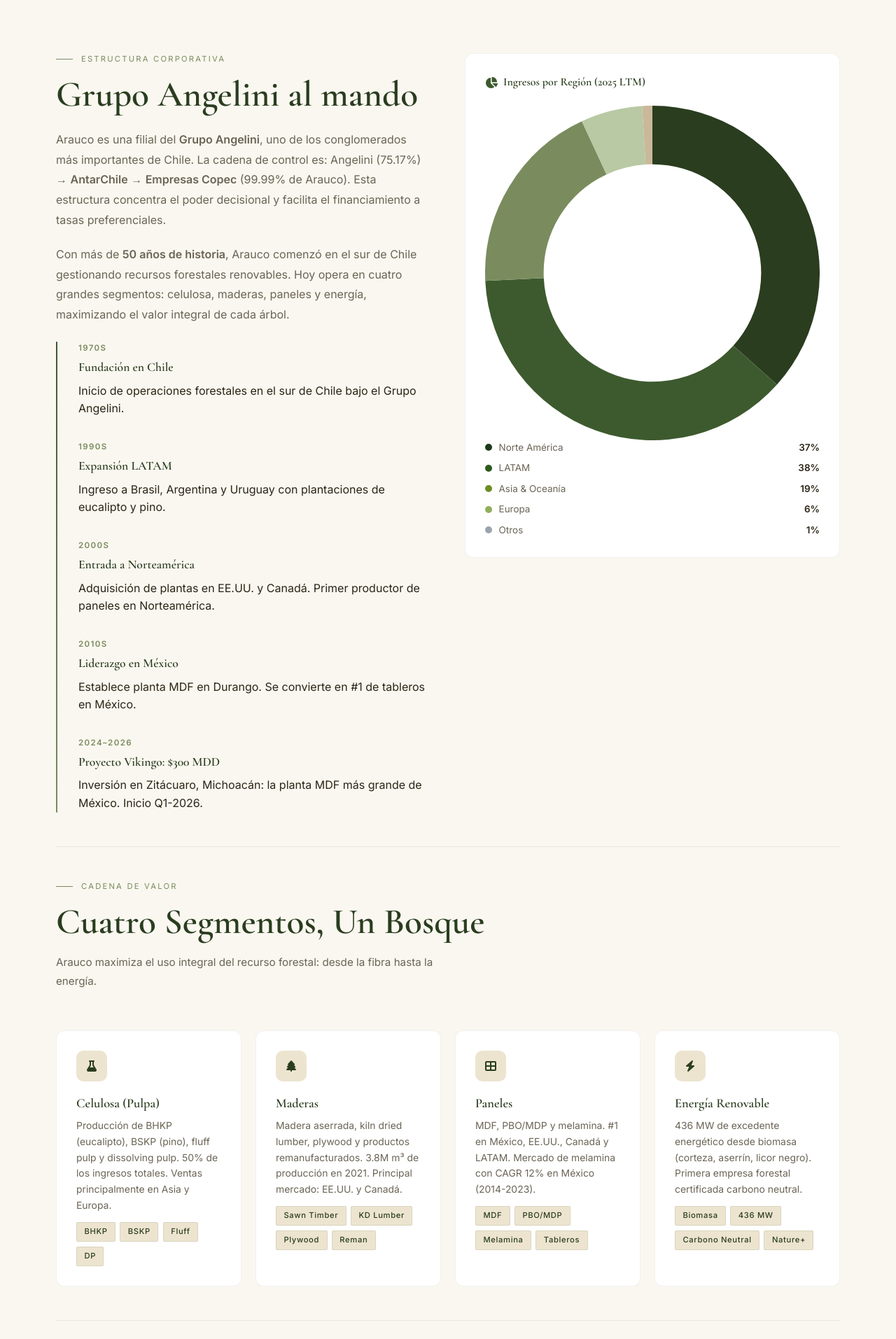
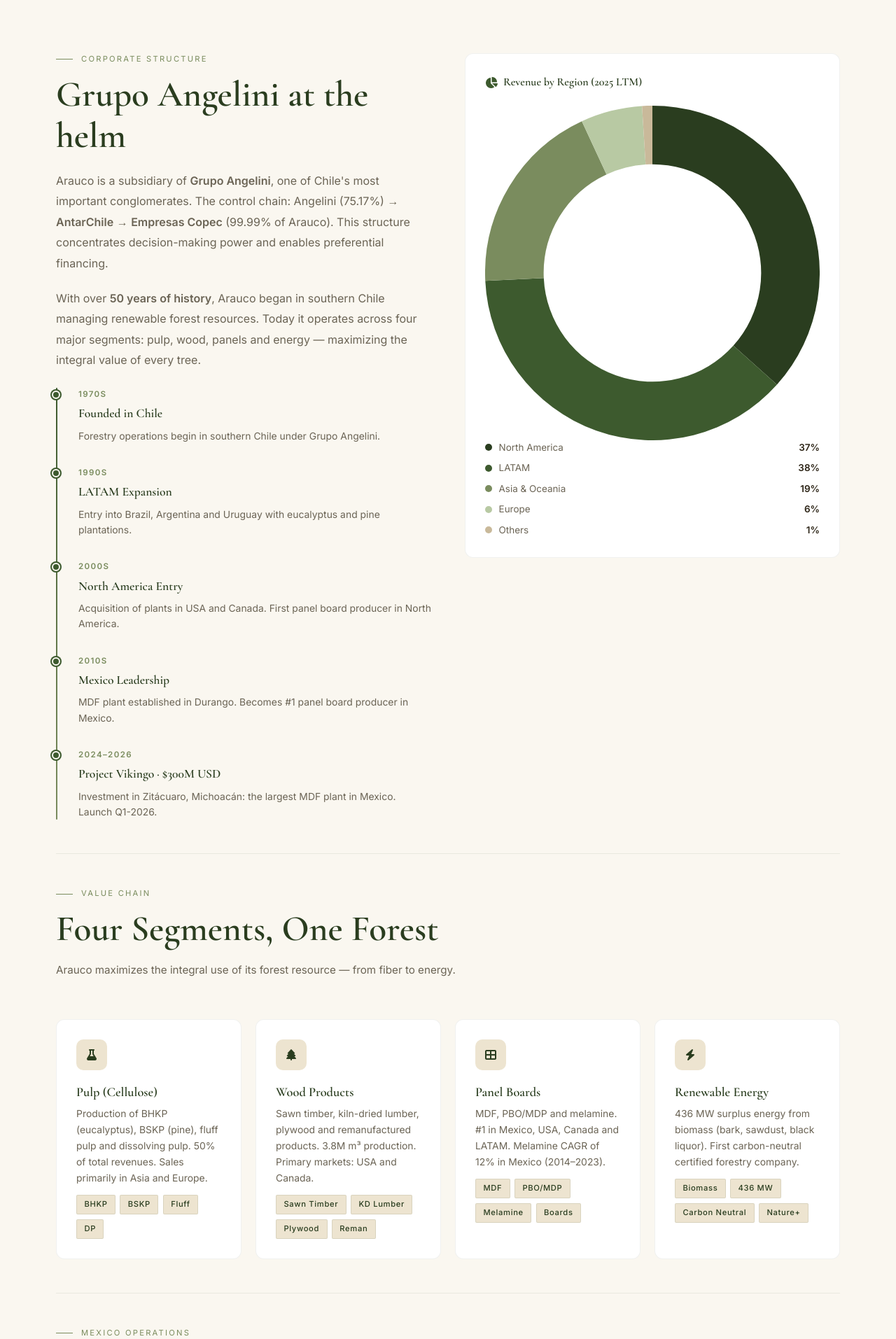
Before and after one commit to a01643155-dotcom/arauco-fx, a Flask app: page /company in a window 1280 px wide. Shown: the part 444-2357 px from the top of the page at 70% size. Run offline with Flask 3, Linux system fonts and the light colour scheme.

Commit message:
Translate all pages to English, fix charts and layout

```diff
--- a/templates/company.html
+++ b/templates/company.html
@@ -1,6 +1,7 @@
 {% extends "base.html" %}
 {% block title %}Company Analysis · Arauco FX{% endblock %}
 {% block content %}
+
 <section class="page-hero">
   <div class="page-hero-bg" style="background-image:url('/static/images/Industria.jpg')"></div>
   <div class="page-hero-inner">
@@ -10,65 +11,52 @@
   </div>
 </section>
 
-<!-- ═══ OVERVIEW ═══ -->
 <section class="section">
   <div class="container">
 
-    <div class="split-2" data-aos="fade-up">
-      <div>
-        <div class="section-eyebrow">Estructura Corporativa</div>
-        <h2 class="section-title" style="text-align:left">Grupo Angelini al mando</h2>
-        <p style="color:var(--gray-600); margin:1.25rem 0; line-height:1.8;">
-          Arauco es una filial del <strong>Grupo Angelini</strong>, uno de los conglomerados más importantes de Chile.
-          La cadena de control es: Angelini (75.17%) → <strong>AntarChile</strong> → <strong>Empresas Copec</strong>
-          (99.99% de Arauco). Esta estructura concentra el poder decisional y facilita el financiamiento a tasas preferenciales.
+    <div class="split-2">
+      <div data-aos="fade-right">
+        <div class="section-eyebrow">Corporate Structure</div>
+        <h2 class="section-title" style="text-align:left">Grupo Angelini at the helm</h2>
+        <p style="color:var(--gray-600);margin:1.25rem 0;line-height:1.85;">
+          Arauco is a subsidiary of <strong>Grupo Angelini</strong>, one of Chile's most important conglomerates.
+          The control chain: Angelini (75.17%) → <strong>AntarChile</strong> → <strong>Empresas Copec</strong>
+          (99.99% of Arauco). This structure concentrates decision-making power and enables preferential financing.
         </p>
-        <p style="color:var(--gray-600); line-height:1.8; margin-bottom:1.5rem;">
-          Con más de <strong>50 años de historia</strong>, Arauco comenzó en el sur de Chile gestionando recursos
-          forestales renovables. Hoy opera en cuatro grandes segmentos: celulosa, maderas, paneles y energía,
-          maximizando el valor integral de cada árbol.
+        <p style="color:var(--gray-600);line-height:1.85;margin-bottom:1.5rem;">
+          With over <strong>50 years of history</strong>, Arauco began in southern Chile managing renewable forest resources.
+          Today it operates across four major segments: pulp, wood, panels and energy —
+          maximizing the integral value of every tree.
         </p>
-
         <div class="timeline">
+          {% for year, title, text in [
+            ('1970s','Founded in Chile','Forestry operations begin in southern Chile under Grupo Angelini.'),
+            ('1990s','LATAM Expansion','Entry into Brazil, Argentina and Uruguay with eucalyptus and pine plantations.'),
+            ('2000s','North America Entry','Acquisition of plants in USA and Canada. First panel board producer in North America.'),
+            ('2010s','Mexico Leadership','MDF plant established in Durango. Becomes #1 panel board producer in Mexico.'),
+            ('2024–2026','Project Vikingo · $300M USD','Investment in Zitácuaro, Michoacán: the largest MDF plant in Mexico. Launch Q1-2026.')
+          ] %}
           <div class="timeline-item">
-            <div class="timeline-year">1970s</div>
-            <div class="timeline-title">Fundación en Chile</div>
-            <div class="timeline-content">Inicio de operaciones forestales en el sur de Chile bajo el Grupo Angelini.</div>
+            <div class="timeline-dot"></div>
+            <div class="timeline-year">{{ year }}</div>
+            <div class="timeline-title">{{ title }}</div>
+            <div class="timeline-text">{{ text }}</div>
           </div>
-          <div class="timeline-item">
-            <div class="timeline-year">1990s</div>
-            <div class="timeline-title">Expansión LATAM</div>
-            <div class="timeline-content">Ingreso a Brasil, Argentina y Uruguay con plantaciones de eucalipto y pino.</div>
-          </div>
-          <div class="timeline-item">
-            <div class="timeline-year">2000s</div>
-            <div class="timeline-title">Entrada a Norteamérica</div>
-            <div class="timeline-content">Adquisición de plantas en EE.UU. y Canadá. Primer productor de paneles en Norteamérica.</div>
-          </div>
-          <div class="timeline-item">
-            <div class="timeline-year">2010s</div>
-            <div class="timeline-title">Liderazgo en México</div>
-            <div class="timeline-content">Establece planta MDF en Durango. Se convierte en #1 de tableros en México.</div>
-          </div>
-          <div class="timeline-item">
-            <div class="timeline-year">2024–2026</div>
-            <div class="timeline-title">Proyecto Vikingo: $300 MDD</div>
-            <div class="timeline-content">Inversión en Zitácuaro, Michoacán: la planta MDF más grande de México. Inicio Q1-2026.</div>
-          </div>
+          {% endfor %}
         </div>
       </div>
 
-      <div>
-        <div class="chart-wrap mb-3" data-aos="fade-left">
-          <div class="chart-title"><i class="fa fa-chart-pie" style="color:var(--green)"></i> Ingresos por Región (2025 LTM)</div>
+      <div data-aos="fade-left">
+        <div class="chart-wrap mb-3">
+          <div class="chart-title"><i class="fa fa-chart-pie" style="color:var(--green)"></i> Revenue by Region (2025 LTM)</div>
           <canvas id="regionChart" height="260"></canvas>
           <div class="donut-legend mt-2">
             {% for label, pct, color in [
-              ('Norte América','37%','#1C3A1A'),
-              ('LATAM','38%','#2D5A1B'),
-              ('Asia & Oceanía','19%','#6B8E23'),
-              ('Europa','6%','#8FAF5A'),
-              ('Otros','1%','#9AA3AE')
+              ('North America','37%','#2A3D1F'),
+              ('LATAM','38%','#3D5A2E'),
+              ('Asia & Oceania','19%','#7A8C5E'),
+              ('Europe','6%','#B8C9A3'),
+              ('Others','1%','#C9B99A')
             ] %}
             <div class="legend-item">
               <div class="legend-dot" style="background:{{ color }}"></div>
@@ -83,21 +71,20 @@
 
     <div class="divider"></div>
 
-    <!-- Products -->
     <div class="section-header">
-      <div class="section-eyebrow" data-aos="fade-up">Cadena de Valor</div>
-      <h2 class="section-title" data-aos="fade-up" data-aos-delay="60">Cuatro Segmentos, Un Bosque</h2>
+      <div class="section-eyebrow" data-aos="fade-up">Value Chain</div>
+      <h2 class="section-title" data-aos="fade-up" data-aos-delay="60">Four Segments, One Forest</h2>
       <p class="section-subtitle" data-aos="fade-up" data-aos-delay="120">
-        Arauco maximiza el uso integral del recurso forestal: desde la fibra hasta la energía.
+        Arauco maximizes the integral use of its forest resource — from fiber to energy.
       </p>
     </div>
 
     <div class="cards-grid">
       {% for icon, title, text, tags in [
-        ('fa-flask','Celulosa (Pulpa)','Producción de BHKP (eucalipto), BSKP (pino), fluff pulp y dissolving pulp. 50% de los ingresos totales. Ventas principalmente en Asia y Europa.',['BHKP','BSKP','Fluff','DP']),
-        ('fa-tree','Maderas','Madera aserrada, kiln dried lumber, plywood y productos remanufacturados. 3.8M m³ de producción en 2021. Principal mercado: EE.UU. y Canadá.',['Sawn Timber','KD Lumber','Plywood','Reman']),
-        ('fa-th-large','Paneles','MDF, PBO/MDP y melamina. #1 en México, EE.UU., Canadá y LATAM. Mercado de melamina con CAGR 12% en México (2014-2023).',['MDF','PBO/MDP','Melamina','Tableros']),
-        ('fa-bolt','Energía Renovable','436 MW de excedente energético desde biomasa (corteza, aserrín, licor negro). Primera empresa forestal certificada carbono neutral.',['Biomasa','436 MW','Carbono Neutral','Nature+'])
+        ('fa-flask','Pulp (Cellulose)','Production of BHKP (eucalyptus), BSKP (pine), fluff pulp and dissolving pulp. 50% of total revenues. Sales primarily in Asia and Europe.',['BHKP','BSKP','Fluff','DP']),
+        ('fa-tree','Wood Products','Sawn timber, kiln-dried lumber, plywood and remanufactured products. 3.8M m³ production. Primary markets: USA and Canada.',['Sawn Timber','KD Lumber','Plywood','Reman']),
+        ('fa-th-large','Panel Boards','MDF, PBO/MDP and melamine. #1 in Mexico, USA, Canada and LATAM. Melamine CAGR of 12% in Mexico (2014–2023).',['MDF','PBO/MDP','Melamine','Boards']),
+        ('fa-bolt','Renewable Energy','436 MW surplus energy from biomass (bark, sawdust, black liquor). First carbon-neutral certified forestry company.',['Biomass','436 MW','Carbon Neutral','Nature+'])
       ] %}
       <div class="card" data-aos="fade-up" data-aos-delay="{{ loop.index0 * 80 }}">
         <div class="card-icon"><i class="fa {{ icon }}"></i></div>
@@ -110,65 +97,55 @@
 
     <div class="divider"></div>
 
-    <!-- Mexico operations -->
     <div class="section-header">
-      <div class="section-eyebrow" data-aos="fade-up">Operaciones en México</div>
-      <h2 class="section-title" data-aos="fade-up" data-aos-delay="60">
-        #1 en Tableros · Tres Plantas · $345 MDD en Inversiones
-      </h2>
+      <div class="section-eyebrow" data-aos="fade-up">Mexico Operations</div>
+      <h2 class="section-title" data-aos="fade-up" data-aos-delay="60">#1 in Panel Boards · Three Plants · $345M USD in Investment</h2>
     </div>
 
     <div class="table-wrap mb-3" data-aos="fade-up">
       <table class="premium-table">
         <thead>
-          <tr>
-            <th>Planta / Proyecto</th>
-            <th>Ubicación</th>
-            <th>Producto</th>
-            <th>Inversión</th>
-            <th>Estado</th>
-          </tr>
+          <tr><th>Plant / Project</th><th>Location</th><th>Product</th><th>Investment</th><th>Status</th></tr>
         </thead>
         <tbody>
-          <tr><td><strong>Planta Durango</strong></td><td>Durango, Dgo.</td><td>MDF</td><td>—</td><td><span class="badge badge-green">Operando</span></td></tr>
-          <tr><td><strong>Proyecto Alacran</strong></td><td>Durango, Dgo.</td><td>Centro Impregnación + Valor Agregado</td><td>$40 MMD</td><td><span class="badge badge-green">En ejecución</span></td></tr>
-          <tr><td><strong>Planta Cuautitlán</strong></td><td>Estado de México</td><td>Pallets (2.5M unidades)</td><td>—</td><td><span class="badge badge-green">Operando</span></td></tr>
-          <tr><td><strong>Proyecto Embalaje EdoMex</strong></td><td>Estado de México</td><td>Nueva Planta Pallets</td><td>$5 MDD</td><td><span class="badge badge-yellow">En desarrollo</span></td></tr>
-          <tr><td><strong>Proyecto Vikingo MDF ⭐</strong></td><td>Zitácuaro, Michoacán</td><td>MDF (Planta más grande de México)</td><td><strong>$300 MDD</strong></td><td><span class="badge badge-blue">Inicio Q1-2026</span></td></tr>
+          <tr><td><strong>Durango Plant</strong></td><td>Durango, Dgo.</td><td>MDF</td><td>—</td><td><span class="badge badge-green">Operating</span></td></tr>
+          <tr><td><strong>Proyecto Alacran</strong></td><td>Durango, Dgo.</td><td>Impregnation Center + Value Added</td><td>$40M USD</td><td><span class="badge badge-green">In execution</span></td></tr>
+          <tr><td><strong>Cuautitlán Plant</strong></td><td>State of Mexico</td><td>Pallets (2.5M units)</td><td>—</td><td><span class="badge badge-green">Operating</span></td></tr>
+          <tr><td><strong>Packaging EdoMex</strong></td><td>State of Mexico</td><td>New Pallet Plant</td><td>$5M USD</td><td><span class="badge badge-yellow">In development</span></td></tr>
+          <tr><td><strong>Project Vikingo MDF ⭐</strong></td><td>Zitácuaro, Michoacán</td><td>MDF (Largest plant in Mexico)</td><td><strong>$300M USD</strong></td><td><span class="badge badge-blue">Launch Q1-2026</span></td></tr>
         </tbody>
       </table>
     </div>
 
     <div class="split-2" style="margin-top:2rem">
-      <div class="chart-wrap" >
-        <div class="chart-title"><i class="fa fa-chart-bar" style="color:var(--green)"></i> Producción & Ventas Madera (M m³)</div>
+      <div class="chart-wrap">
+        <div class="chart-title"><i class="fa fa-chart-bar" style="color:var(--green)"></i> Wood Production &amp; Sales (M m³)</div>
         <canvas id="woodVolChart" height="250"></canvas>
       </div>
-      <div class="chart-wrap" >
-        <div class="chart-title"><i class="fa fa-chart-bar" style="color:var(--green)"></i> EBITDA Ajustado Histórico (US$ M)</div>
+      <div class="chart-wrap">
+        <div class="chart-title"><i class="fa fa-chart-bar" style="color:var(--green)"></i> Historical Adjusted EBITDA (US$ M)</div>
         <canvas id="ebitdaChart" height="250"></canvas>
       </div>
     </div>
 
-    <!-- Cost structure highlight -->
     <div class="highlight-block mt-4" style="margin-top:3rem" data-aos="fade-up">
-      <h3>Estructura de Costos Variables — MDF México</h3>
-      <p style="margin-bottom:1.5rem;">
-        El principal insumo para MDF es la <strong>resina UF (urea-formaldehído)</strong>, cotizada en USD.
-        La urea representa 45-55% del costo de resina, seguida por formaldehído (25-30%) y metanol (8-12%).
-        Variaciones en el tipo de cambio USD/MXN impactan directamente el margen operativo.
+      <h3>Variable Cost Structure — MDF Mexico</h3>
+      <p style="margin-bottom:1.5rem;color:rgba(245,237,216,.8)">
+        The primary input for MDF is <strong>UF resin (urea-formaldehyde)</strong>, priced in USD.
+        Urea accounts for 45–55% of resin costs, followed by formaldehyde (25–30%) and methanol (8–12%).
+        USD/MXN exchange rate fluctuations directly impact the operating margin.
       </p>
-      <div class="cards-grid" style="grid-template-columns:repeat(4,1fr); gap:1rem">
+      <div class="cards-grid" style="grid-template-columns:repeat(4,1fr);gap:1rem">
         {% for comp, pct, desc in [
-          ('Urea','45–55%','Principal insumo base — commodity petroquímico'),
-          ('Formaldehído','25–30%','Reacciona con urea para formar UF'),
-          ('Metanol','8–12%','Feedstock del formaldehído'),
-          ('Logística','3–5%','Producción, manejo y transporte')
+          ('Urea','45–55%','Primary base input — petrochemical commodity'),
+          ('Formaldehyde','25–30%','Reacts with urea to form UF resin'),
+          ('Methanol','8–12%','Feedstock for formaldehyde'),
+          ('Logistics','3–5%','Production, handling and transport')
         ] %}
-        <div style="background:rgba(255,255,255,.08); border-radius:12px; padding:1.25rem; border:1px solid rgba(255,255,255,.12)">
-          <div style="font-size:1.4rem; font-weight:700; color:var(--sage)">{{ pct }}</div>
-          <div style="font-weight:600; color:var(--white); margin:.3rem 0">{{ comp }}</div>
-          <div style="font-size:.82rem; color:rgba(255,255,255,.6)">{{ desc }}</div>
+        <div style="background:rgba(255,255,255,.08);border-radius:12px;padding:1.25rem;border:1px solid rgba(255,255,255,.12)">
+          <div style="font-family:var(--font-serif);font-size:1.6rem;font-weight:700;color:var(--light-sage)">{{ pct }}</div>
+          <div style="font-weight:600;color:white;margin:.3rem 0">{{ comp }}</div>
+          <div style="font-size:.82rem;color:rgba(255,255,255,.6)">{{ desc }}</div>
         </div>
         {% endfor %}
       </div>
@@ -176,50 +153,34 @@
 
   </div>
 </section>
-
 {% endblock %}
 
 {% block extra_js %}
 <script>
 document.addEventListener("DOMContentLoaded", function() {
-// Region chart
   const rCtx = document.getElementById('regionChart');
   if(rCtx) new Chart(rCtx, {
     type:'doughnut',
-  data:{
-    labels:['Norte América','LATAM','Asia & Oceanía','Europa','Otros'],
-    datasets:[{data:[37,38,19,6,1],backgroundColor:['#2A3D1F','#3D5A2E','#7A8C5E','#B8C9A3','#C9B99A'],borderWidth:0,hoverOffset:6}]
-  },
+    data:{labels:['North America','LATAM','Asia & Oceania','Europe','Others'],
+      datasets:[{data:[37,38,19,6,1],backgroundColor:['#2A3D1F','#3D5A2E','#7A8C5E','#B8C9A3','#C9B99A'],borderWidth:0,hoverOffset:6}]},
     options:{plugins:{legend:{display:false}},cutout:'65%',animation:{duration:1200}}
   });
-
-// Wood volume chart
   const wCtx = document.getElementById('woodVolChart');
   if(wCtx) new Chart(wCtx, {
     type:'bar',
-  data:{
-    labels:['2020','2021','2022','2023','2024','2025 LTM'],
+    data:{labels:['2020','2021','2022','2023','2024','2025 LTM'],
       datasets:[
-      {label:'Producción (M m³)',data:[9.1,9.8,10.2,10.5,10.8,11.1],backgroundColor:'rgba(42,61,31,0.8)',borderRadius:4},
-      {label:'Ventas (M m³)',data:[8.9,9.5,10.0,10.3,10.6,10.9],backgroundColor:'rgba(122,140,94,0.7)',borderRadius:4}
-    ]
-  },
+        {label:'Production (M m³)',data:[9.1,9.8,10.2,10.5,10.8,11.1],backgroundColor:'rgba(42,61,31,0.8)',borderRadius:4},
+        {label:'Sales (M m³)',data:[8.9,9.5,10.0,10.3,10.6,10.9],backgroundColor:'rgba(122,140,94,0.7)',borderRadius:4}
+      ]},
     options:{plugins:{legend:{labels:{font:{size:11}}}},scales:{x:{grid:{display:false}},y:{grid:{color:'rgba(0,0,0,0.05)'}}},animation:{duration:1200}}
   });
-
-// EBITDA chart
   const eCtx = document.getElementById('ebitdaChart');
   if(eCtx) new Chart(eCtx, {
     type:'bar',
-  data:{
-    labels:['2020','2021','2022','2023','2024','2025 LTM'],
-    datasets:[{
-      label:'EBITDA Ajustado (US$ M)',
-      data:[820,1450,1680,1290,1180,1331],
-      backgroundColor:['rgba(42,61,31,0.7)','rgba(42,61,31,0.8)','rgba(42,61,31,0.9)','rgba(42,61,31,0.7)','rgba(42,61,31,0.75)','rgba(42,61,31,0.9)'],
-      borderRadius:4
-    }]
-  },
+    data:{labels:['2020','2021','2022','2023','2024','2025 LTM'],
+      datasets:[{label:'Adjusted EBITDA (US$ M)',data:[820,1450,1680,1290,1180,1331],
+        backgroundColor:['rgba(42,61,31,0.7)','rgba(42,61,31,0.8)','rgba(42,61,31,0.9)','rgba(42,61,31,0.7)','rgba(42,61,31,0.75)','rgba(42,61,31,0.9)'],borderRadius:4}]},
     options:{plugins:{legend:{labels:{font:{size:11}}}},scales:{x:{grid:{display:false}},y:{grid:{color:'rgba(0,0,0,0.05)'}}},animation:{duration:1200}}
   });
 });
```
Also changed, not shown: templates/fx_exposure.html (+33 -33 lines), templates/hedging.html (+57 -57 lines), templates/industry.html (+23 -23 lines), templates/macro.html (+24 -24 lines). Lines whose indentation alone changed are shown as unchanged.
